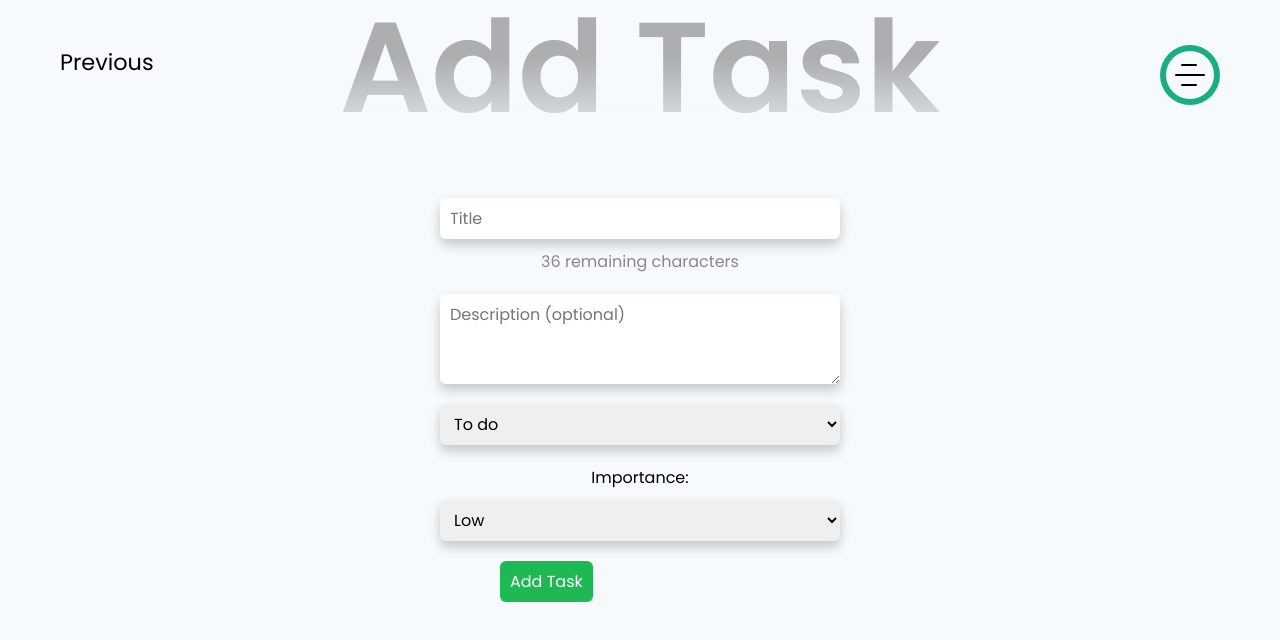
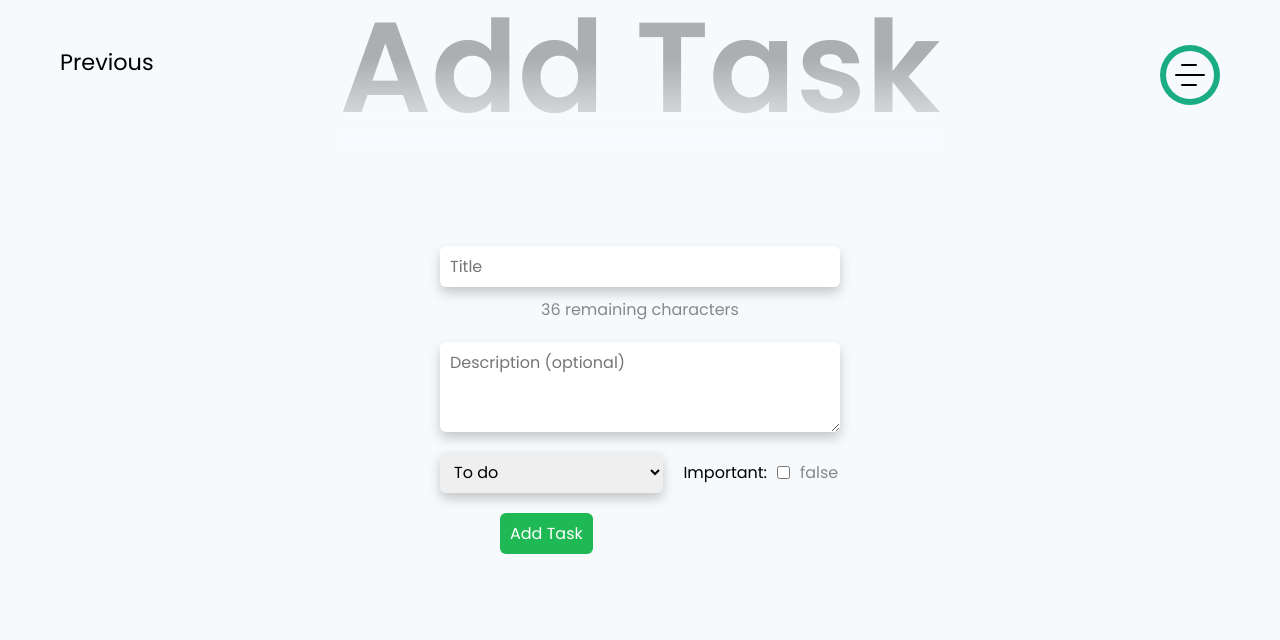
Before and after one commit to SamRemix/task-manager, a React (Create React App) app in the folder front_/: page /add-task/1 in a window 1280 px wide. Shown: the top 640 px of the page. Built offline with nearby package versions, Linux system fonts and the light colour scheme; no server answers.

Commit message:
change importance to boolean type

```diff
--- a/front_/src/components/Task/index.jsx
+++ b/front_/src/components/Task/index.jsx
@@ -13,7 +13,7 @@ import { TasksContext } from '../../context/TasksContext'
 // import fr from 'date-fns/esm/locale/fr'
 // format(new Date(task.createdAt), 'PPPPpppp', { locale: fr })
 
-const Task = ({ _id, title, importance, createdAt }) => {
+const Task = ({ _id, title, important, createdAt }) => {
   const { dispatchTasks } = useContext(TasksContext)
   const location = useLocation()
 
@@ -25,8 +25,7 @@ const Task = ({ _id, title, importance, createdAt }) => {
   return (
     <AnimatePresence>
       <motion.div
-        className={`task-content ${importance === 'High' ? 'high-importance' :
-          importance === 'Medium' ? 'medium-importance' : 'low-importance'}`}
+        className={`task-content ${important && 'important'}`}
         layoutId={_id}
         {...config.singleTaskAnimation}>
 
@@ -47,7 +46,7 @@ const Task = ({ _id, title, importance, createdAt }) => {
 Task.propTypes = {
   _id: PropTypes.string.isRequired,
   title: PropTypes.string.isRequired,
-  importance: PropTypes.string.isRequired,
+  important: PropTypes.bool.isRequired,
   createdAt: PropTypes.string.isRequired
 }
 
--- a/front_/src/components/Task/styles.scss
+++ b/front_/src/components/Task/styles.scss
@@ -2,23 +2,23 @@
 
 .task-content {
   padding: 10px 16px;
+  background: vars.$low-importance;
   border-radius: 6px;
   display: flex;
   align-items: center;
   gap: 40px;
   position: relative;
 
-  &.high-importance {
+  &.important {
     background: vars.$high-importance;
   }
 
-  &.medium-importance {
-    background: vars.$medium-importance;
-  }
+  // &.medium-importance {
+  // }
 
-  &.low-importance {
-    background: vars.$low-importance;
-  }
+  // &.low-importance {
+  //   background: vars.$low-importance;
+  // }
 
   .task-title {
     width: 100%;
--- a/front_/src/pages/AddTask/index.jsx
+++ b/front_/src/pages/AddTask/index.jsx
@@ -20,7 +20,7 @@ const TaskForm = ({ getTasks }) => {
     title: '',
     description: '',
     status: 'To do',
-    importance: 'Low',
+    important: false,
     board_id
   })
 
@@ -37,7 +37,7 @@ const TaskForm = ({ getTasks }) => {
     try {
       const response = await axios.post('/tasks', newTask)
 
-      dispatchTasks({ type: 'ADD_BOARD', payload: response.data })
+      dispatchTasks({ type: 'ADD_TASK', payload: response.data })
 
       getTasks()
 
@@ -79,27 +79,25 @@ const TaskForm = ({ getTasks }) => {
           {...config.descriptionInputAnimation}>
         </motion.textarea>
 
-        <motion.select
-          onChange={e => setNewTask({ ...newTask, status: e.target.value })}
-          value={newTask.status}
-          {...config.statusInputAnimation}>
-          <option value="To do">To do</option>
-          <option value="In progress">In progress</option>
-          <option value="Done">Done</option>
-        </motion.select>
+        <motion.div
+          className="inputs-container"
+          {...config.inputsContainerAnimation}>
+          <select
+            onChange={e => setNewTask({ ...newTask, status: e.target.value })}
+            value={newTask.status}>
+            <option value="To do">To do</option>
+            <option value="In progress">In progress</option>
+            <option value="Done">Done</option>
+          </select>
 
-        <motion.div
-          className="importance-select"
-          {...config.importanceInputAnimation}>
-          <p>Importance: </p>
-          <select
-            onChange={e => setNewTask({ ...newTask, importance: e.target.value })}
-            value={newTask.importance}
-          >
-            <option value='Low'>Low</option>
-            <option value='Medium'>Medium</option>
-            <option value='High'>High</option>
-          </select>
+          <div className="important__checkbox">
+            <p>Important: </p>
+            <input
+              type="checkbox"
+              onChange={e => setNewTask({ ...newTask, important: e.target.checked })}
+              checked={newTask.important} />
+            <p className="important__checkbox-value">{String(newTask.important)}</p>
+          </div>
         </motion.div>
 
         <motion.button
--- a/front_/src/pages/AddTask/motion.config.js
+++ b/front_/src/pages/AddTask/motion.config.js
@@ -33,7 +33,7 @@ const config = {
       opacity: 0,
       transition: {
         duration: .2,
-        delay: .4
+        delay: .3
       }
     }
   },
@@ -55,11 +55,11 @@ const config = {
       opacity: 0,
       transition: {
         duration: .2,
-        delay: .3
+        delay: .2
       }
     }
   },
-  statusInputAnimation: {
+  inputsContainerAnimation: {
     initial: {
       x: -160,
       opacity: 0
@@ -70,28 +70,6 @@ const config = {
       transition: {
         duration: .6,
         delay: .2
-      }
-    },
-    exit: {
-      x: 80,
-      opacity: 0,
-      transition: {
-        duration: .2,
-        delay: .2
-      }
-    }
-  },
-  importanceInputAnimation: {
-    initial: {
-      x: -160,
-      opacity: 0
-    },
-    animate: {
-      x: 0,
-      opacity: 1,
-      transition: {
-        duration: .6,
-        delay: .3
       }
     },
     exit: {
@@ -113,7 +91,7 @@ const config = {
       opacity: 1,
       transition: {
         duration: .6,
-        delay: .4
+        delay: .3
       }
     },
     exit: {
--- a/front_/src/styles/form.scss
+++ b/front_/src/styles/form.scss
@@ -20,7 +20,7 @@ button {
   font-size: 1em;
 }
 
-input,
+input:not([type=checkbox]),
 textarea,
 select {
   width: 100%;
@@ -73,7 +73,6 @@ button {
 
 // TASK FORM
 
-.importance-select,
 .title-input {
   display: flex;
   align-items: center;
@@ -84,3 +83,22 @@ button {
     color: #888;
   }
 }
+
+.inputs-container {
+  display: flex;
+  align-items: center;
+  gap: 20px;
+
+  .important__checkbox {
+    margin: 0 50px 0 0;
+    display: flex;
+    // justify-content: center;
+    gap: 10px;
+
+    &-value {
+      color: #888;
+      position: absolute;
+      left: calc(100% - 40px);
+    }
+  }
+}
```
Also changed, not shown: 2 other files (tests, documents, lock files or other folders).
